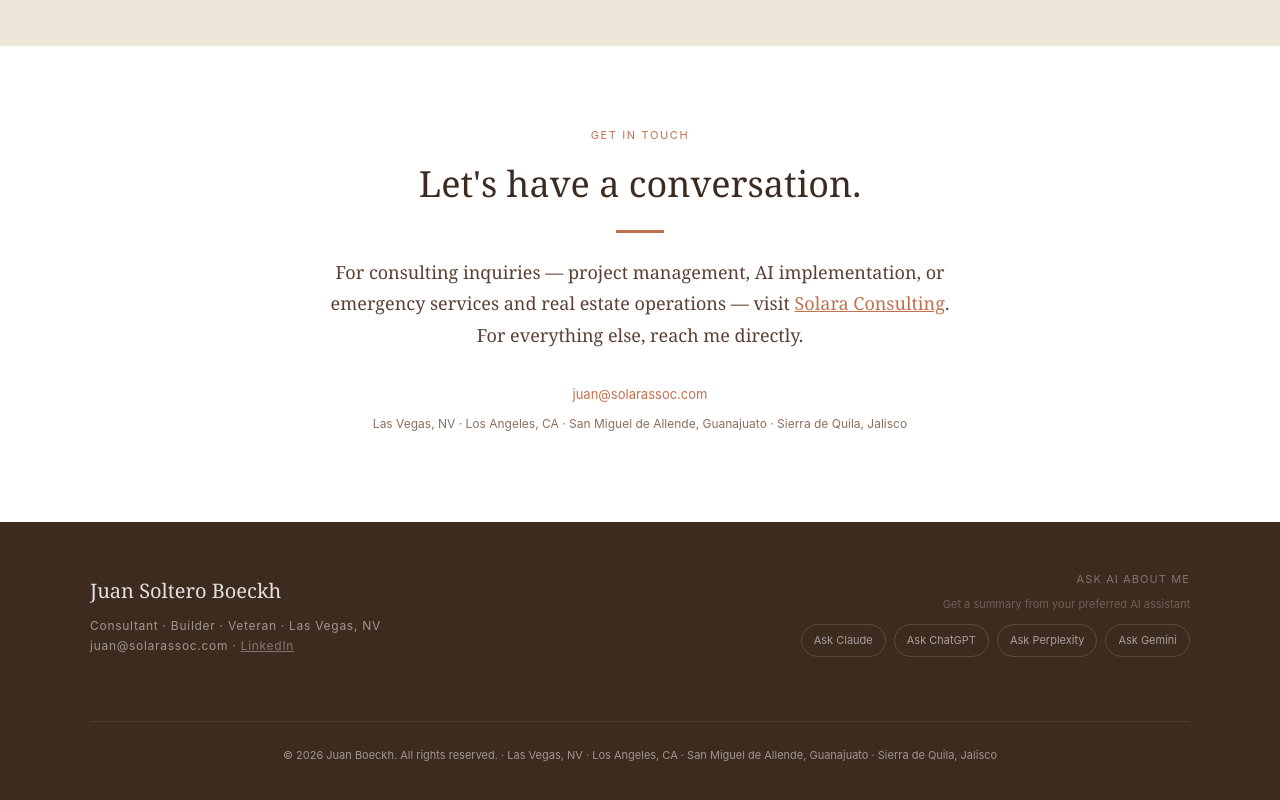
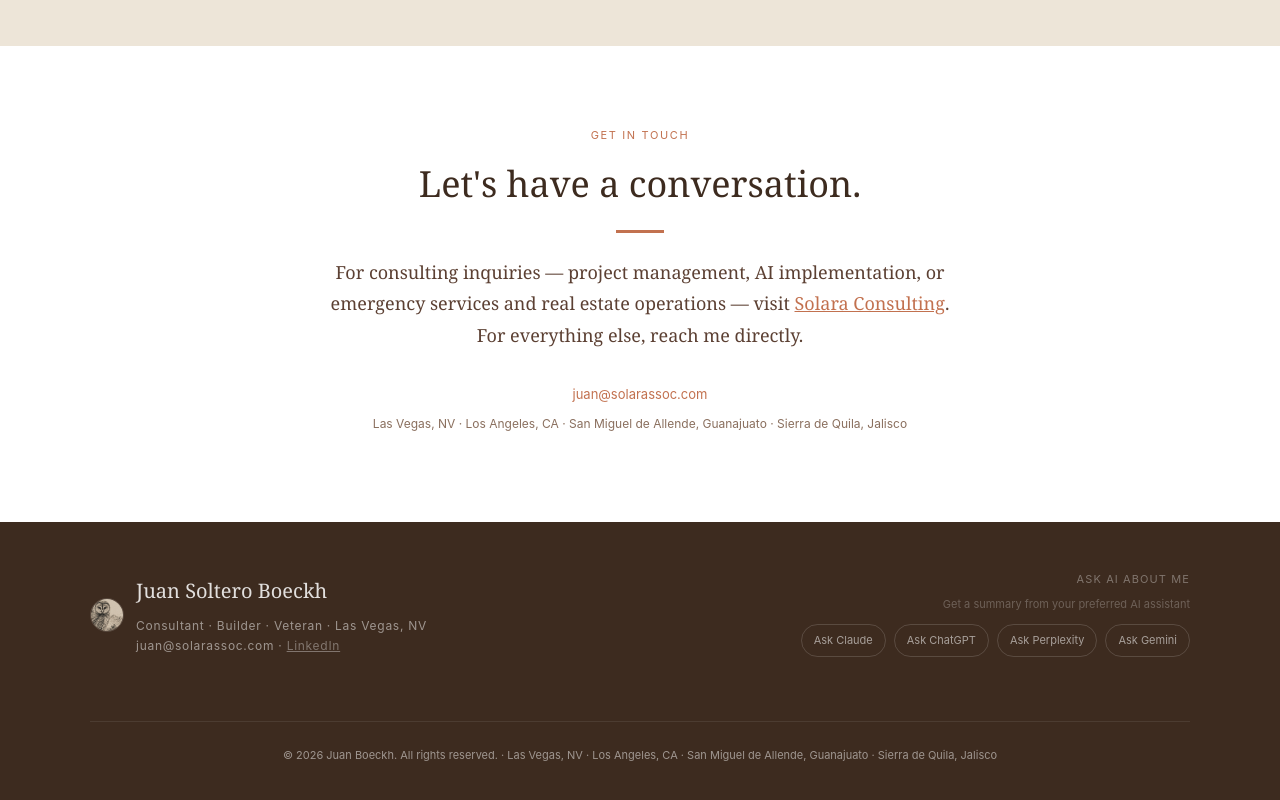
Before and after one commit to boeckh-gif/juansoltero-website, a website: page public/index.html in a window 1280 px wide. Shown: the part 2982-3782 px from the top of the page. Drawn offline with Linux system fonts and the light colour scheme.

Commit message:
Add owl signature mark to footer
Small circular owl mark next to the name in the footer, cropped from the ChatGPT owl concept originally made for Jennifer/Pegge Hopper. Personal touch, not part of Solara branding.

```diff
--- a/public/index.html
+++ b/public/index.html
@@ -181,6 +181,8 @@
     .ai-link { font-family: -apple-system, sans-serif; font-size: 11px; padding: 6px 12px; border: 1px solid rgba(255,255,255,0.15); color: rgba(255,255,255,0.55); text-decoration: none; border-radius: 20px; transition: all 0.2s; white-space: nowrap; cursor: pointer; background: transparent; }
     .ai-link:hover { border-color: var(--terra-light); color: var(--terra-light); background: rgba(194,113,79,0.1); }
     .footer-copy { font-family: -apple-system, sans-serif; font-size: 11px; margin-top: 2rem; padding-top: 1.5rem; border-top: 1px solid rgba(255,255,255,0.08); text-align: center; grid-column: span 2; }
+    .footer-identity { display: flex; align-items: center; gap: 12px; }
+    .footer-mark { width: 34px; height: 34px; border-radius: 50%; object-fit: cover; flex-shrink: 0; opacity: 0.9; border: 1px solid rgba(255,255,255,0.15); }
 
     /* Language hidden */
     [data-lang="es"] { display: none; }
@@ -405,11 +407,14 @@
 <!-- Footer with AI SEO block -->
 <footer>
   <div class="footer-inner">
-    <div>
-      <div class="footer-name">Juan Soltero Boeckh</div>
-      <div class="footer-sub sans">
-        Consultant · Builder · Veteran · Las Vegas, NV<br>
-        juan@solarassoc.com · <a href="https://www.linkedin.com/in/juan-boeckh" target="_blank" rel="noopener noreferrer" style="color:inherit; opacity:0.7;">LinkedIn</a>
+    <div class="footer-identity">
+      <img src="/images/owl-mark.png" alt="" aria-hidden="true" class="footer-mark">
+      <div>
+        <div class="footer-name">Juan Soltero Boeckh</div>
+        <div class="footer-sub sans">
+          Consultant · Builder · Veteran · Las Vegas, NV<br>
+          juan@solarassoc.com · <a href="https://www.linkedin.com/in/juan-boeckh" target="_blank" rel="noopener noreferrer" style="color:inherit; opacity:0.7;">LinkedIn</a>
+        </div>
       </div>
     </div>
     <div class="footer-ai">
```
Also changed, not shown: public/images/owl-mark.png (added), 1 other file.
